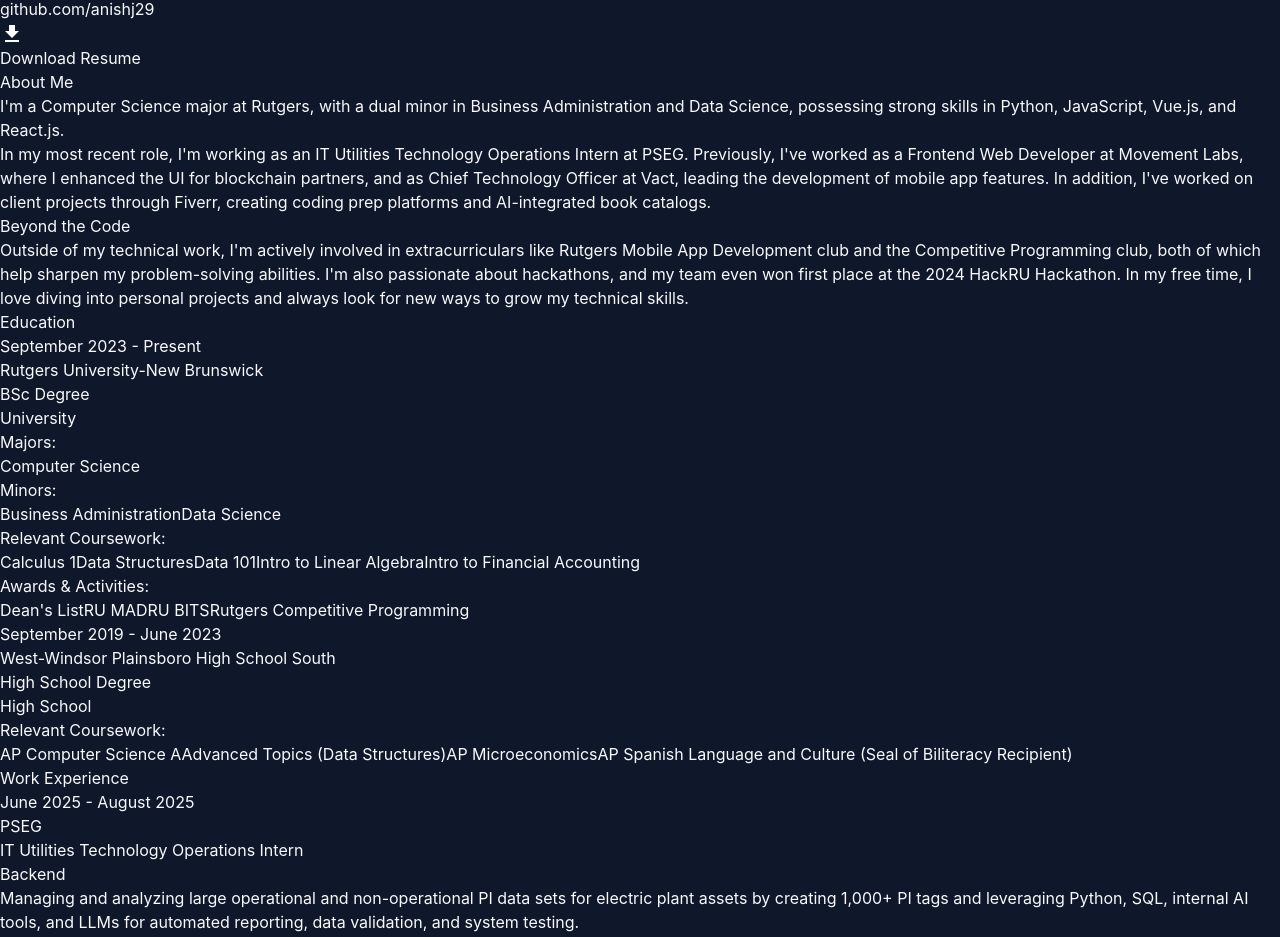
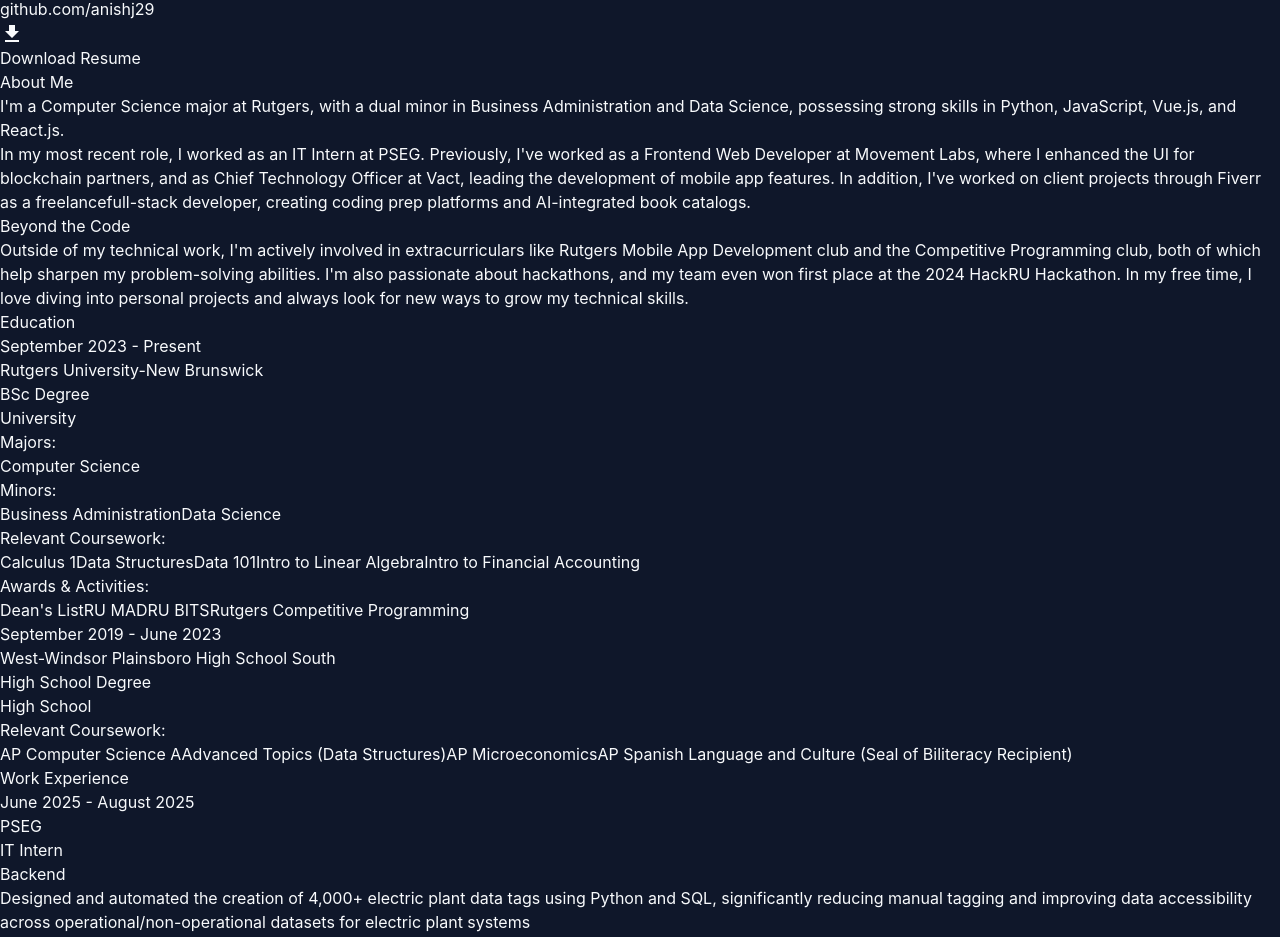
Before and after one commit to anishj29/anish-personal-website, a Next.js app in the folder personal-site/: page / in a window 1280 px wide. Shown: the part 574-1511 px from the top of the page. Built offline with nearby package versions, Linux system fonts and the light colour scheme.

Commit message:
resume, project sect updates

```diff
--- a/personal-site/src/app/components/intro.js
+++ b/personal-site/src/app/components/intro.js
@@ -107,10 +107,10 @@
                   </p>
 
                   <p className="text-base md:text-lg leading-6 md:leading-7 text-gray-200">
-                    In my most recent role, I'm working as an IT Utilities Technology Operations Intern at PSEG.
+                    In my most recent role, I worked as an IT Intern at PSEG.
                     Previously, I've worked as a Frontend Web Developer at Movement Labs, where I enhanced
                     the UI for blockchain partners, and as Chief Technology Officer at Vact, leading the
-                    development of mobile app features. In addition, I've worked on client projects through Fiverr,
+                    development of mobile app features. In addition, I've worked on client projects through Fiverr as a freelancefull-stack developer,
                     creating coding prep platforms and AI-integrated book catalogs.
                   </p>
                 </div>
--- a/personal-site/src/app/components/projects.js
+++ b/personal-site/src/app/components/projects.js
@@ -11,6 +11,14 @@
     techStack: "React.js, Next.js, Tailwind CSS",
     url: "https://github.com/anishj29/anish-personal-website",
     component: WebIcon,
+  },
+  {
+    name: "InvestSmart AI",
+    description:
+      "A web application that uses AI to analyze stock market data and provide investment recommendations. Built using React.js, Python, and Tailwind CSS.",
+    techStack: "React.js, Python, Gemini AI, Tailwind CSS",
+    url: "https://v0-investor-guidance-web-app.vercel.app/dashboard",
+    component: AttachMoneyIcon,
   },
   {
     name: "PDF Library",
@@ -28,14 +36,6 @@
     url: "https://split-tawny.vercel.app/",
     component: AttachMoneyIcon,
   },
-  {
-    name: "InvestSmart AI",
-    description:
-      "A web application that uses AI to analyze stock market data and provide investment recommendations. Built using React.js, Python, and Tailwind CSS.",
-    techStack: "React.js, Python, Tailwind CSS",
-    url: "https://v0-investor-guidance-web-app.vercel.app/dashboard",
-    component: AttachMoneyIcon,
-  }
 ];
 
 export default function Projects() {
--- a/personal-site/src/app/data/experience.json
+++ b/personal-site/src/app/data/experience.json
@@ -3,8 +3,11 @@
     "id": 1,
     "period": "June 2025 - August 2025",
     "company": "PSEG",
-    "position": "IT Utilities Technology Operations Intern",
-    "description": "Managing and analyzing large operational and non-operational PI data sets for electric plant assets by creating 1,000+ PI tags and leveraging Python, SQL, internal AI tools, and LLMs for automated reporting, data validation, and system testing.",
+    "position": "IT Intern",
+    "description": "Designed and automated the creation of 4,000+ electric plant data tags using Python and SQL, significantly reducing manual tagging and improving data accessibility across operational/non-operational datasets for electric plant systems",
+    "additionalDescription": "Implemented Selenium regression tests to validate workflows end-to-end, shorten test cycles & prevent release regressions.",
+    "thirdDescription": "Cut QA time by 60% by partnering with engineers and analysts to deploy AI-powered validation tools, accelerating reporting timelines and data integrity for plant operations.",
+    "fourthDescription": "Built a lakehouse pipeline on AWS using S3, Glue (PySpark), Athena, and Redshift with schema evolution and partition projection, enabling scalable, interactive queries across millions of electric utility data points.",
     "color": "blue",
     "category": "Backend"
   },
```
Also changed, not shown: 1 other file (tests, documents, lock files or other folders).
